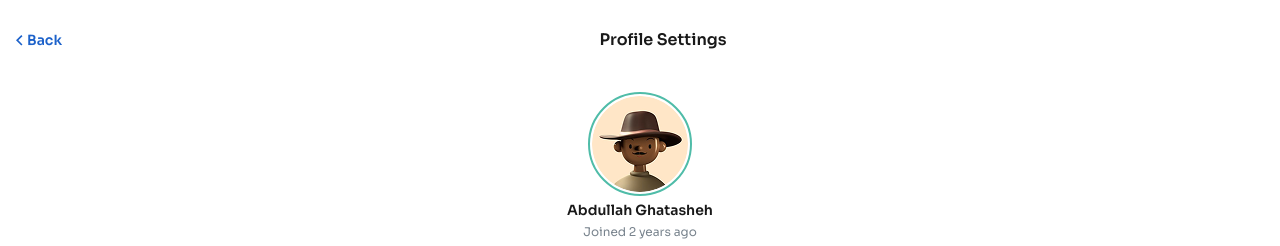
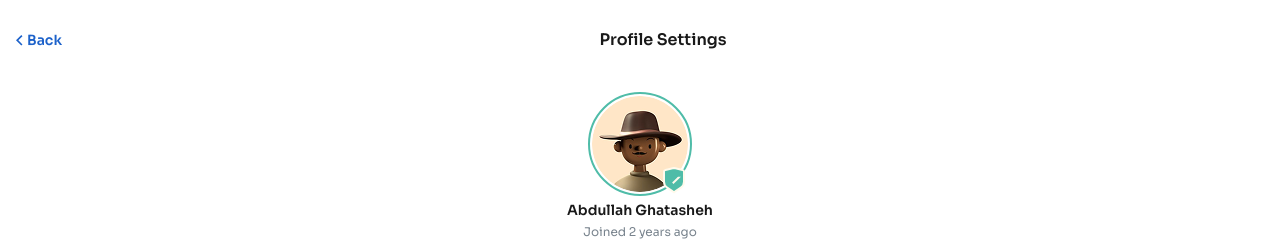
Before and after one commit to adetomiwa-esq/akinola-kehinde-tap-n-pay, a React (Vite) app: page /profile-settings in a window 1280 px wide. Shown: the top 246 px of the page. Built offline with nearby package versions, Linux system fonts and the light colour scheme.

Commit message:
feat: add verification badge to user's picture on profile settings page

```diff
--- a/src/pages/ProfileSettings/ProfileSettings.tsx
+++ b/src/pages/ProfileSettings/ProfileSettings.tsx
@@ -7,12 +7,13 @@ import mobile from "../../assets/images/mobile-icon.svg"
 import email from "../../assets/images/email-icon.svg"
 import key from "../../assets/images/key-icon.svg"
 import right from "../../assets/images/right.svg"
+import shield from "../../assets/images/shield-check-fill.svg"
 
 function ProfileSettings() {
   return (
     <main className="text-[#191919] leading-[150%] tracking-[0%] pt-7">
         <div className="flex items-center px-4 mb-10">
-            <Link to="" className='text-[#1D62CA] font-semibold text-sm flex items-center gap-1'>
+            <Link to="/" className='text-[#1D62CA] font-semibold text-sm flex items-center gap-1'>
                 <img src={left} alt="icon" />
                 Back
             </Link>
@@ -21,8 +22,9 @@ function ProfileSettings() {
         </div>
 
         <div className="flex flex-col items-center gap-1 mb-10">
-            <div className="border-2 border-[#4FBCA8] w-26 h-26 rounded-full relative overflow-hidden flex items-center justify-center">
+            <div className="border-2 border-[#4FBCA8] w-26 h-26 rounded-full relative flex items-center justify-center">
                 <img src={pp} alt="profile-p" className='w-24 h-24 rounded-full' />
+                <img src={shield} alt="shield-icon" className='absolute right-1 bottom-0' />
             </div>
             <h4 className="text-sm font-semibold">Abdullah Ghatasheh</h4>
             <p className="text-[#78838D] text-xs">Joined 2 years ago</p>
```
Also changed, not shown: src/assets/images/shield-check-fill.svg (added).
